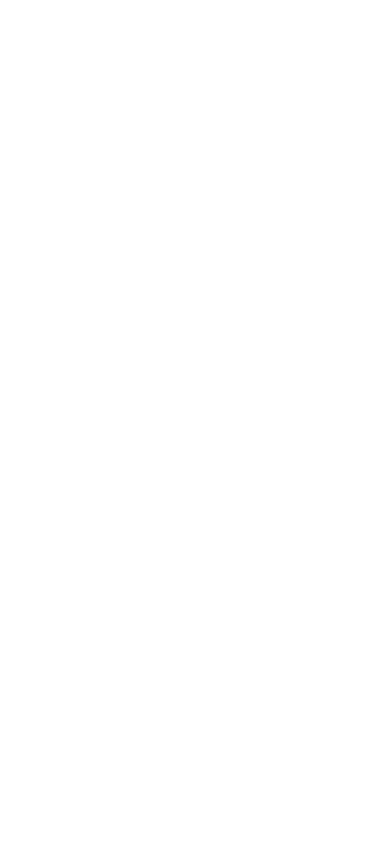
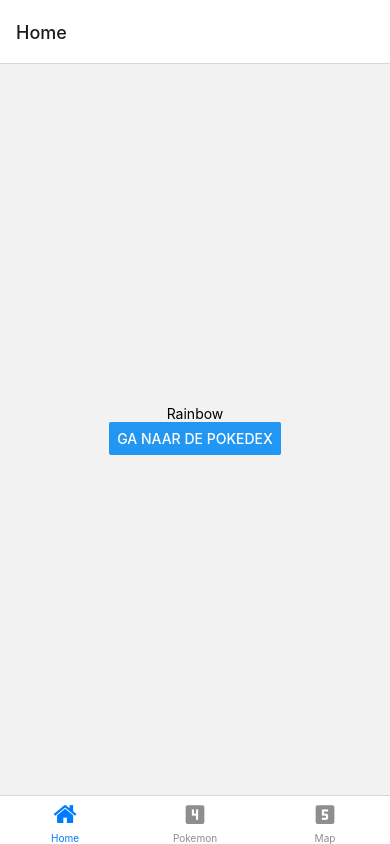
Before and after one commit to Ouadi99/PokeDexApp, a React Native app: screen / in a window 390 px wide. Built offline with nearby package versions, Linux system fonts and the light colour scheme; no server answers.

Commit message:
afgewerkt

```diff
--- a/App.tsx
+++ b/App.tsx
@@ -1,11 +1,55 @@
-import { StatusBar } from "expo-status-bar";
-import React, { useState, useCallback, useEffect } from "react";
-import { StyleSheet, Text, View, FlatList, Image } from "react-native";
+import * as React from "react";
+import { Text, View, TextInput,StyleSheet,Button,ScrollView,Pressable, ViewStyle, StyleProp,RouteProp,FlatList,StatusBar, Image } from "react-native";
+import { NavigationContainer, useNavigation, useRoute } from "@react-navigation/native";
+import { createBottomTabNavigator } from "@react-navigation/bottom-tabs";
+import { MaterialCommunityIcons } from '@expo/vector-icons';
 import Constants from 'expo-constants';
+import {useState, useEffect} from "react";
+import { FontAwesome } from "@expo/vector-icons";
+import { createNativeStackNavigator } from "@react-navigation/native-stack";
 // npm i react-native-debugger
 
+const HomeScreen = () => {
+  const navigation : any = useNavigation();
+  return (
+    <View style={{ flex: 1, justifyContent: "center", alignItems: "center" }}>
+      <Text>Rainbow</Text>
+      <Button title="Ga naar de PokeDex" onPress={() => navigation.navigate("PokeDex")}/>
+    </View>
+  );
+}
+const Map = () => {
 
-export default function App() {
+  return (
+    <text></text>
+  );
+}
+const TabScreens =() => {
+  return (
+    <Tab.Navigator>
+        <Tab.Screen name="Home" component={HomeScreen} options={{
+            tabBarIcon: ({color, size}) => <FontAwesome name="home" size={size} color={color}/>
+
+        }}
+        />
+        <Tab.Screen name="Pokemon" component={Pokemon}
+         options={{
+            tabBarIcon: ({color, size}) => <MaterialCommunityIcons name="numeric-4-box" size={size} color={color} />
+        }}
+        />
+        <Tab.Screen name="Map" component={Map}
+         options={{
+            tabBarIcon: ({color, size}) => <MaterialCommunityIcons name="numeric-5-box" size={size} color={color} />
+        }}
+        />
+      </Tab.Navigator>
+  )
+}
+
+const Tab = createBottomTabNavigator();
+const Stack = createNativeStackNavigator();
+
+const Pokemon = () => {
   const [pokemonDetails, setPokemonDetails] = useState([]);
   useEffect(() => {
       const fetchPokemons = async () => {
@@ -25,6 +69,7 @@
             }};
             fetchPokemons();
       }, []);
+      const Stack = createNativeStackNavigator();
 
   const renderPokemon = ({ item }) => {
     return (
@@ -68,6 +113,7 @@
         item.types[0].type.name == "steel" ? "#2D2E2F" :"#75515B"
 
       }}>
+
         <View style={{flex: 1, flexDirection : "row", justifyContent: "space-between", alignItems: "stretch"}}>
             <View style={{flex: 1, flexDirection : "column", justifyContent: "center"}}>
                <Text style={styles.pokemonTitle}>{item.name.charAt(0).toUpperCase() + item.name.slice(1)} </Text>
@@ -86,6 +132,18 @@
     </View>
   );
 }
+const App = () => {
+
+  return (
+    <NavigationContainer>
+      <Stack.Navigator>
+        <Stack.Screen name="App" component={TabScreens} options={{ headerShown: false }}/>
+      </Stack.Navigator>
+    </NavigationContainer>
+  );
+}
+
+export default App;
 
 const styles = StyleSheet.create({
   container: {
--- a/tsconfig.json
+++ b/tsconfig.json
@@ -1,6 +1,7 @@
 {
   "extends": "expo/tsconfig.base",
   "compilerOptions": {
+    "jsx": "react",
     "strict": true
   }
 }
```
Also changed, not shown: package.json (+9 -2 lines), 2 other files (tests, documents, lock files or other folders).
